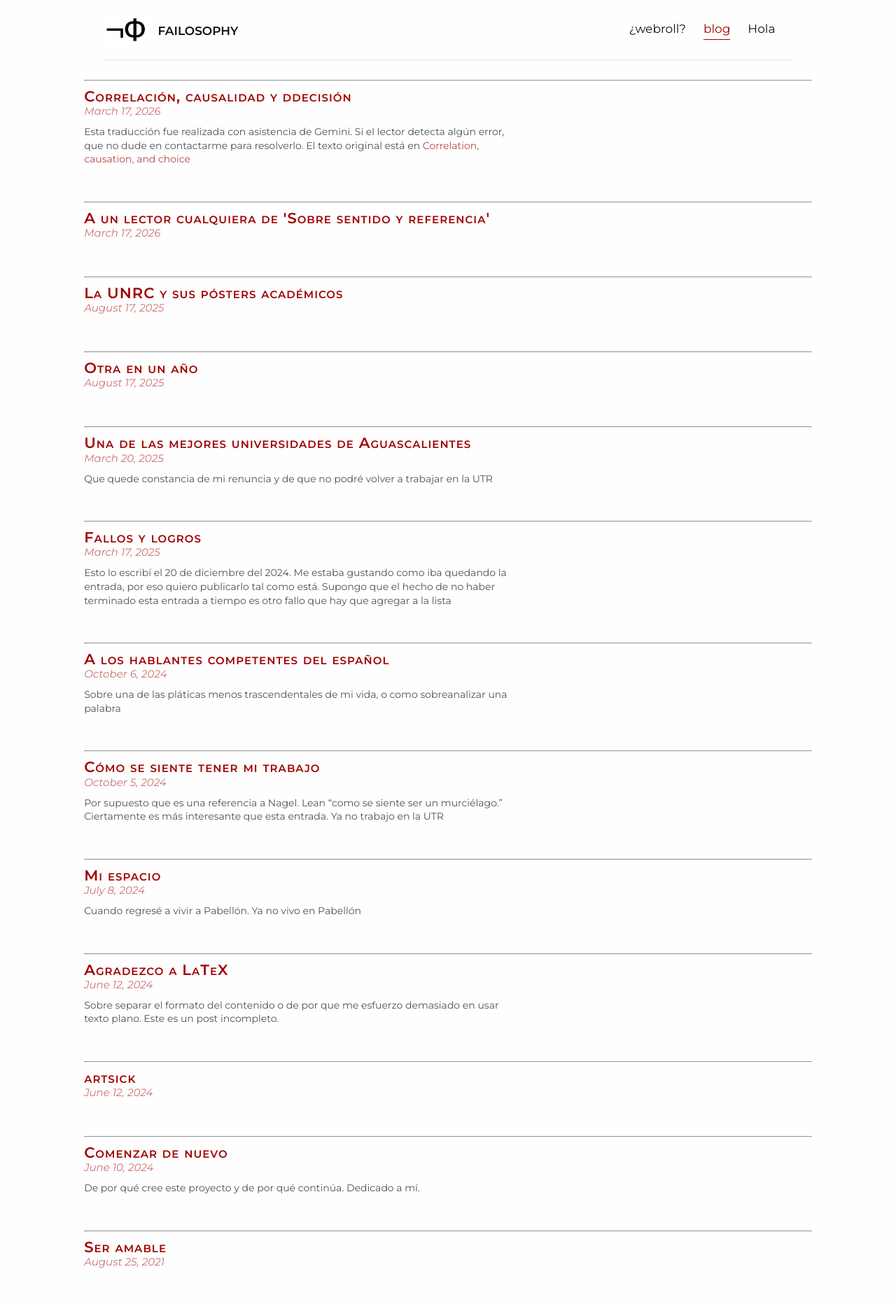
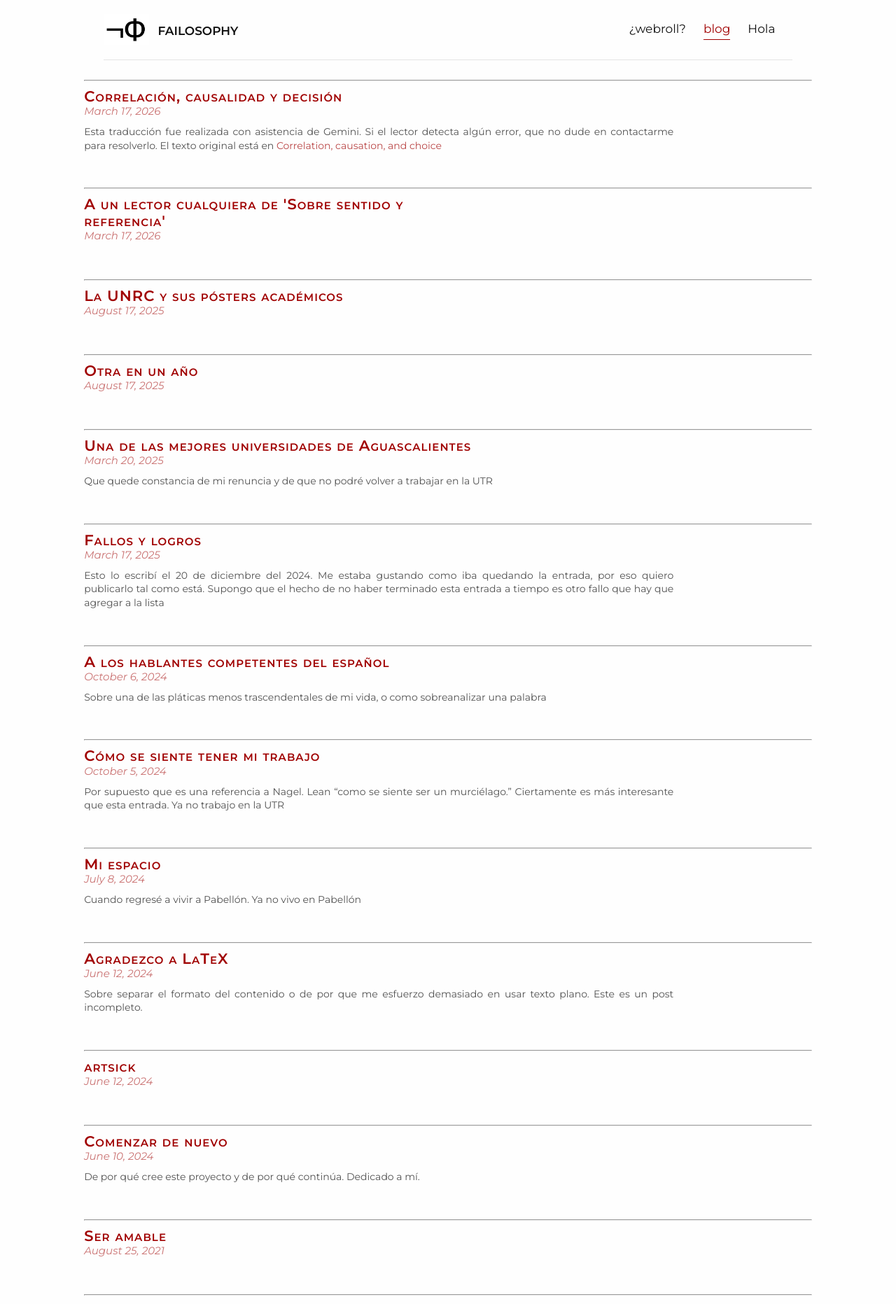
Before and after one commit to Oiuhukt/failosophy, a Jekyll site: the page built from blogpage/index.md, in a window 1280 px wide. Shown: the top 1863 px of the page at 70% size. Built offline with Jekyll 4.4.1, drawn with Linux system fonts in a browser that asks for light colours; some web fonts are replaced.

Commit message:
modificando lista de entradas. modificando formato y tamaño del extractodetalles2

```diff
--- a/_posts/2026-04-26-explana.md
+++ b/_posts/2026-04-26-explana.md
@@ -1,5 +1,5 @@
 ---
-title: "Correlación, causalidad y ddecisión"
+title: "Correlación, causalidad y decisión"
 layout: post
 date: 2026-03-17
 categories: profesor academia filosofía material
--- a/css/tufte.scss
+++ b/css/tufte.scss
@@ -324,15 +324,16 @@ blockquote {
 .content-listing {
     list-style: none;
     padding: 0;
-
+    width: 100%;
     .listing {
         margin-bottom: 2.5rem;
-
+        width: 100%;
         a h3.contrast {
                 text-decoration: none;
                 color: $contrast-color !important;
                 margin-top: 0.5rem !important;
                 margin-bottom: 0 !important;
+                max-width: 55%;
                 display: block;
                 line-height: 1.1;
                 }
@@ -353,6 +354,9 @@ blockquote {
                     line-height: 1.4 !important;
                     color: $text-color !important;
                     opacity: 0.85;
+                    width: 90% !important;   /* Ocupa casi todo el ancho del contenedor padre */
+                        max-width: 1000px;       /* Un límite para que no sea infinito en pantallas gigantes */
+                        text-align: justify;
                 }
     }
 }
```
